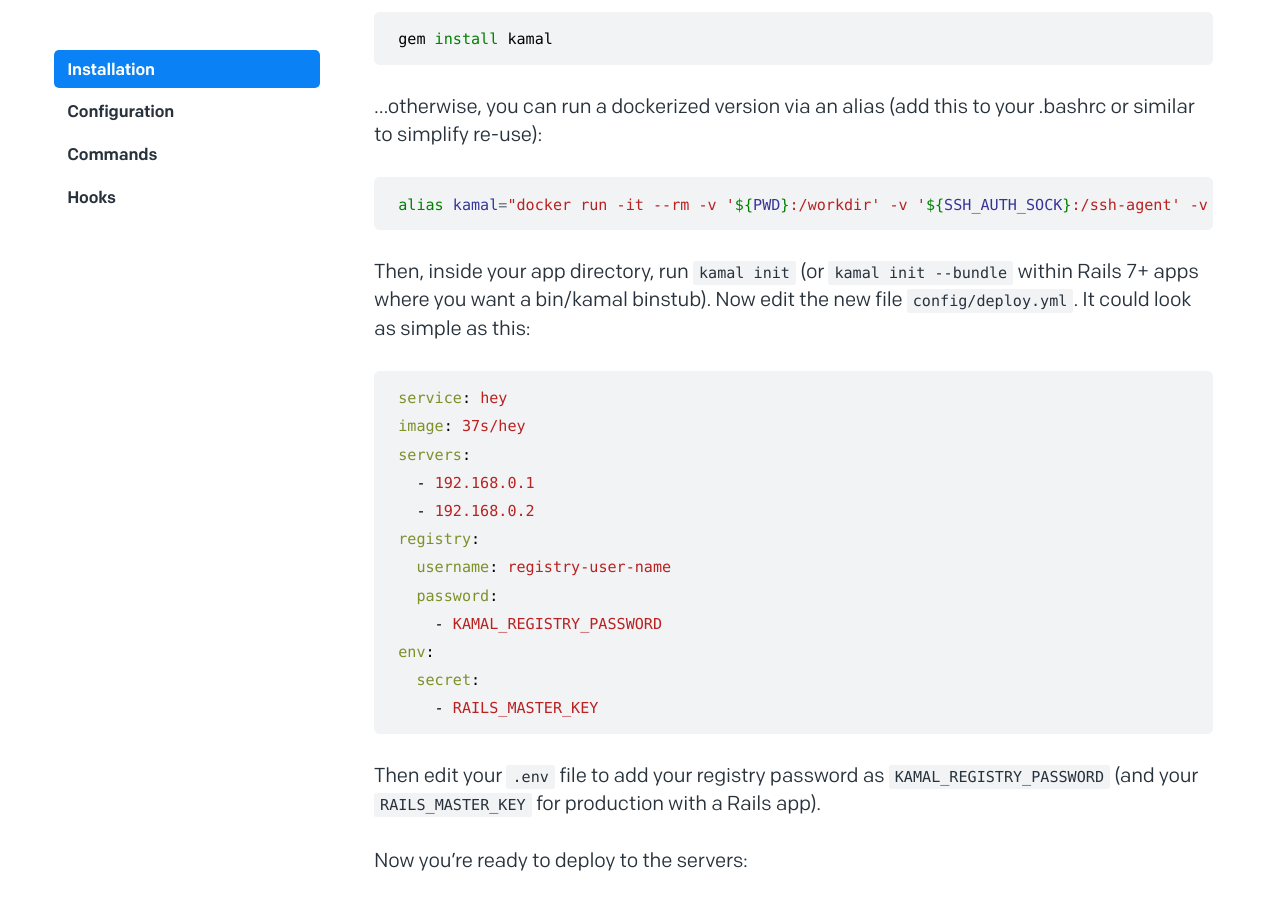
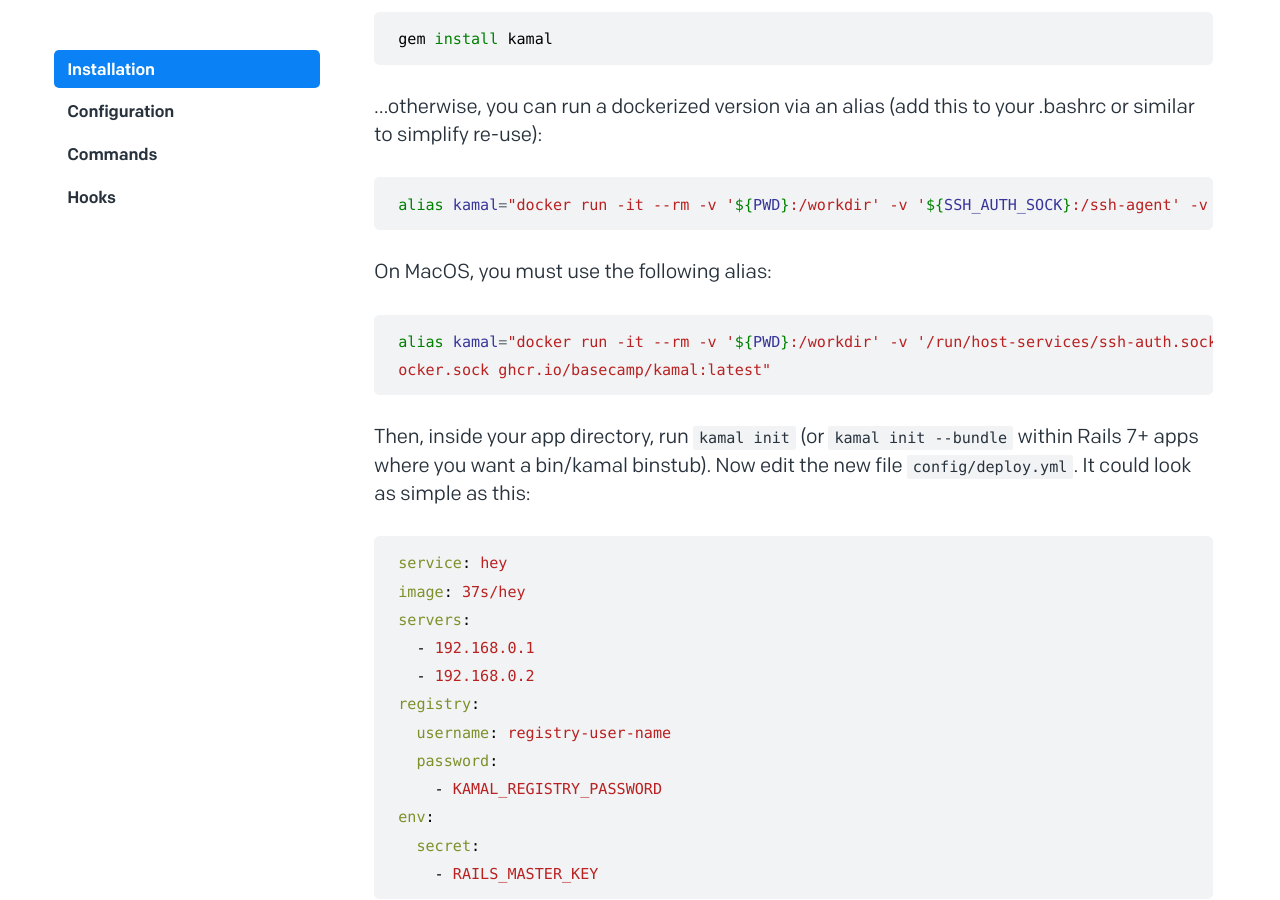
Before and after one commit to basecamp/kamal-site, a Jekyll site: the page built from _docs/installation.md, in a window 1280 px wide and 900 px high, scrolled down 324 px. Built offline with Jekyll 4.4.1, drawn with Linux system fonts in a browser that asks for light colours.

Commit message:
Add a specific alias for MacOS on installation.md

````diff
--- a/_docs/installation.md
+++ b/_docs/installation.md
@@ -15,6 +15,13 @@ gem install kamal
 
 ```sh
 alias kamal="docker run -it --rm -v '${PWD}:/workdir' -v '${SSH_AUTH_SOCK}:/ssh-agent' -v /var/run/docker.sock:/var/run/docker.sock -e 'SSH_AUTH_SOCK=/ssh-agent' ghcr.io/basecamp/kamal:latest"
+```
+
+On MacOS, you must use the following alias:
+
+```sh
+alias kamal="docker run -it --rm -v '${PWD}:/workdir' -v '/run/host-services/ssh-auth.sock:/run/host-services/ssh-auth.sock' -e SSH_AUTH_SOCK='/run/host-services/ssh-auth.sock' -v /var/run/docker.sock:/var/run/d
+ocker.sock ghcr.io/basecamp/kamal:latest"
 ```
 
 Then, inside your app directory, run `kamal init` (or `kamal init --bundle` within Rails 7+ apps where you want a bin/kamal binstub). Now edit the new file `config/deploy.yml`. It could look as simple as this:
````
